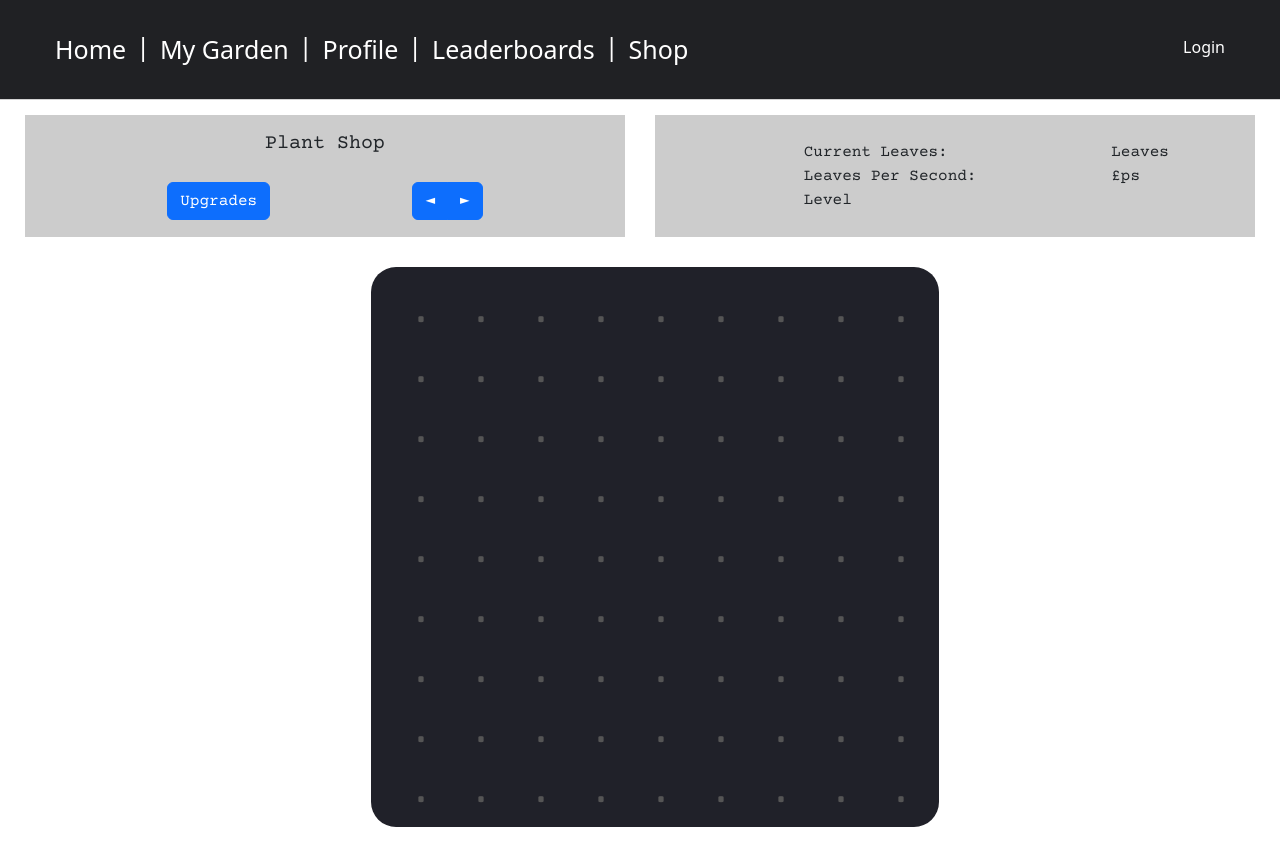
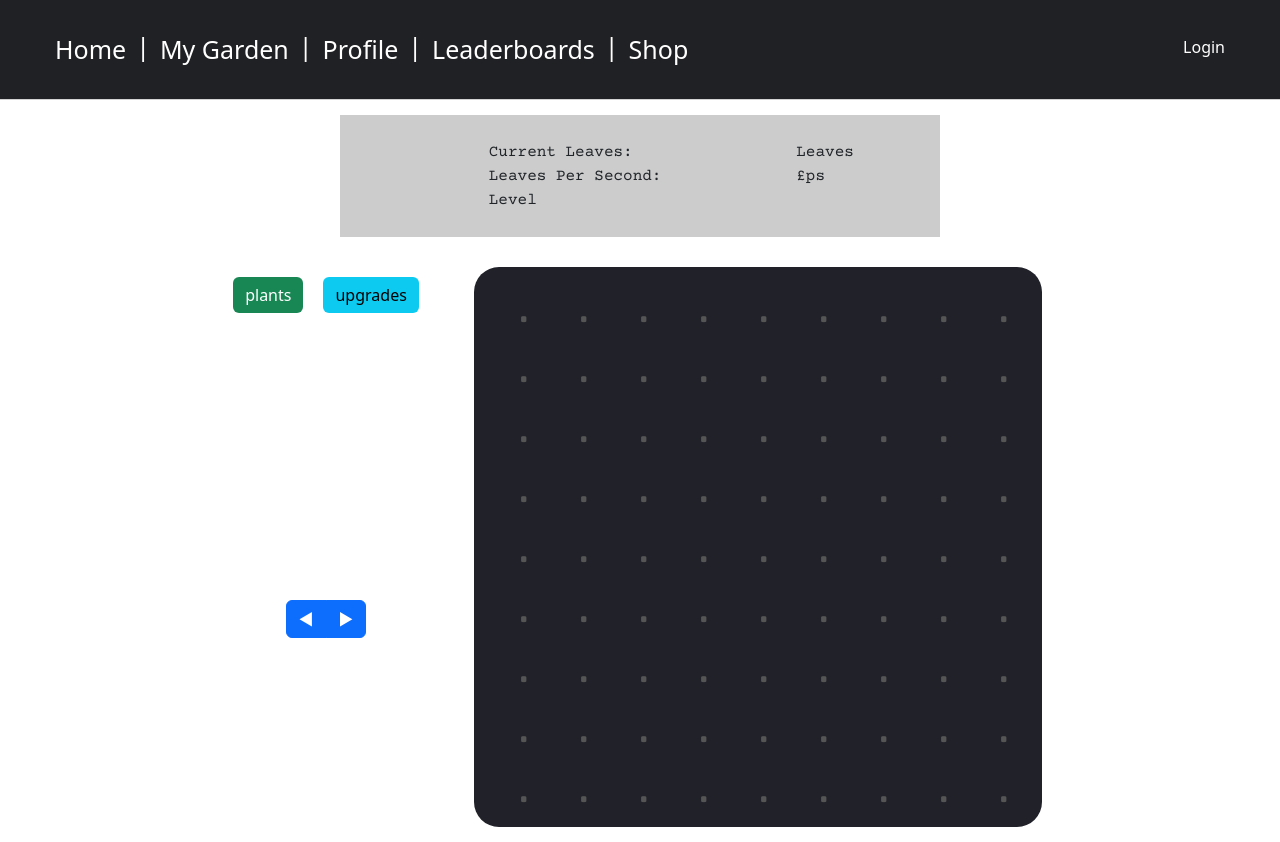
Before and after one commit to JRichm/GardenGame, a Flask app: template templates/game.html in a window 1280 px wide. Run offline with Flask 3, Linux system fonts and the light colour scheme; the template is opened without the code that fills it, so the values that code supplies are empty.

Commit message:
updated store menu buttons

```diff
--- a/static/css/game.css
+++ b/static/css/game.css
@@ -91,7 +91,8 @@ main>* {
 }
 
 .game-square:hover {
-    background-color: #222331;
+    background-color: #232432;
+    border-radius: 10px;
     cursor: pointer;
 }
 
@@ -113,6 +114,23 @@ main>* {
     display: flex;
     flex-direction: column;
     align-items: center;
+    height: 400px;
+}
+
+#shop-nav {
+    display: flex;
+    width: 100%;
+    justify-content: start;
+}
+
+#shop-nav button {
+    margin: 10px;
+    border: none;
+}
+
+#store-btns {
+    position: absolute;
+    top: 600px;
 }
 
 .shop-item {
@@ -120,7 +138,7 @@ main>* {
     flex-direction: row;
     justify-content: center;
     align-items: center;
-    margin: 0px 0px 22px 0px;
+    margin: 0px 0px 10px 0px;
     width: max-content;
 }
 
--- a/static/js/game.mjs
+++ b/static/js/game.mjs
@@ -38,24 +38,23 @@ class GameSquare {
 
     userHover() {
         if (this.plant_id !== undefined) {
-            if (this.nurtureAmount >= this.timesToNurture) {
-                this.boldPlant()
+            if (this.readyToHarvest == true) {
+                this.harvestPlant();
+            } else if (this.nurtureAmount >= this.timesToNurture) {
+                this.boldPlant();
             } else if (this.nurtureAmount <= this.timesToNurture) {
                 this.nurtureAmount++;
-            } else if (this.readyToHarvest == true) {
-                this.harvestPlant()
             }
         }
     }
 
     boldPlant() {
-        this.element.parentElement.style = `font-weight:bold;`
+        this.element.parentElement.style = `font-weight:bold;`;
         this.readyToHarvest = true;
     }
 
     harvestPlant() {
-        console.log('revert')
-        this.element.parentElement.style = `font-weight:400;`
+        this.element.parentElement.style = `font-weight:400;`;
         this.readyToHarvest = false;
     }
 
@@ -73,7 +72,7 @@ class GameSquare {
         let lps = document.getElementById(`total-${plant_id}-lps`)
         lps.innerHTML = plant.base_return * (+qty.innerHTML)
         this.timesToNurture = 10
-        console.log(`New ${this.base_plants[this.plant_id].name} planted!\t\t\t\t\t\t\t\t\t-$${this.base_plants[this.plant_id].price}`)
+        console.log(`New ${this.base_plants[this.plant_id - 1].name} planted!\t\t\t\t\t\t\t\t\t-$${this.base_plants[this.plant_id - 1].price}`)
     }
 
     removePlant() {
@@ -297,7 +296,7 @@ export class Game {
             this.startTime = Date.now();
             this.calculateLeavesPerSecond()
             this.updateCurrentLeaves()
-        }, 500);
+        }, 2000);
     }
 
     getBasePlants() {
--- a/templates/game.html
+++ b/templates/game.html
@@ -5,16 +5,6 @@
 {% endblock %}
 {% block body %}
 <nav id="nav-bar">
-    <article id="store-nav">
-        <h5>Plant Shop</h5>
-        <span class="nav-buttons">
-            <button class="btn btn-primary">Upgrades</button>
-            <div class="btn-group">
-                <button class="btn btn-primary" id="prev-shop">◄</button>
-                <button class="btn btn-primary" id="next-shop">►</button>
-            </div>
-        </span>
-    </article>
     <article id="game-stats">
         <span>
             <p>Current Leaves:</p>
@@ -37,7 +27,12 @@
     </article>
 </nav>
 <main>
-    <div id="shop">
+    <article id="shop">
+        <span id="shop-nav">
+            <button class="btn btn-success">plants</button>
+            <button class="btn btn-info">upgrades</button>
+        </span>
+        <div id="shop-pages">
             {% for stage in range(1, 5) %}
             <div id="shop-{{ stage }}" class="hidden">
                 {% for plant in base_plants if plant.stage == stage %}
@@ -69,6 +64,13 @@
             </div>
             {% endfor %}
         </div>
+        <span id="store-btns" style="justify-self: flex-end;">
+            <div class="btn-group">
+                <button class="btn btn-primary" id="prev-shop">◄</button>
+                <button class="btn btn-primary" id="next-shop">►</button>
+            </div>
+        </span>
+    </article>
     <div id='game'>
         {% for row in range(0,9) %}
         <span class="game-row">
```
Also changed, not shown: 2 other files. Lines whose indentation alone changed are shown as unchanged.
